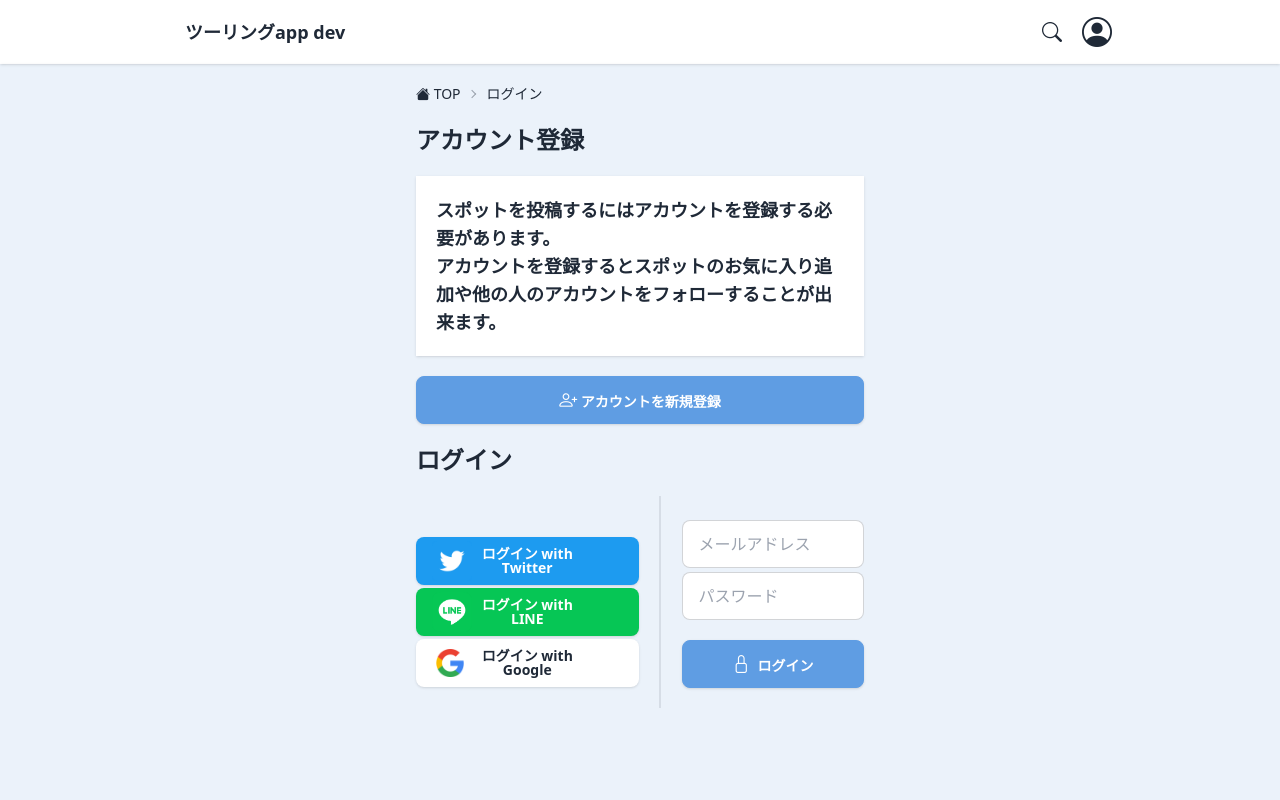
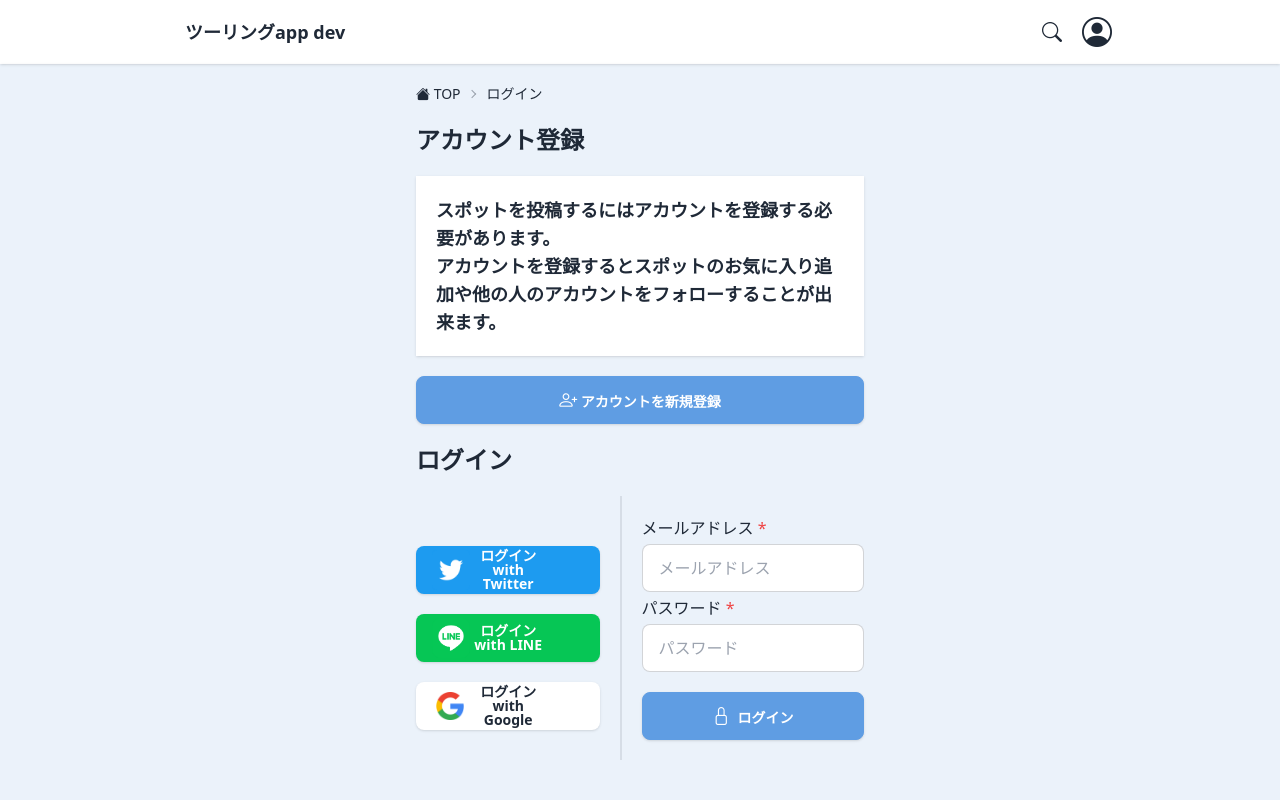
Before and after one commit to wollllll/touring_app, a Vue app in the folder client/: page /auth in a window 1280 px wide. Shown: the top 800 px of the page. Built offline with nearby package versions, Linux system fonts and the light colour scheme; no server answers.

Commit message:
form controlの修正

```diff
--- a/client/src/axios/auth.js
+++ b/client/src/axios/auth.js
@@ -8,6 +8,7 @@ axios.base
 
 export const auth = {
   login(data) {
+    console.log(data)
     axios.csrf()
 
     return axios.base.post('api/login', {
--- a/client/src/axios/spot.js
+++ b/client/src/axios/spot.js
@@ -1,7 +1,7 @@
 import { axios } from '@/axios/index'
 
 export const spot = {
-    get() {
-        return axios.base.get('api/get/spots')
-    },
+  get() {
+    return axios.base.get('api/get/spots')
+  },
 }
--- a/client/src/components/dropdowns/HeaderAvatar.vue
+++ b/client/src/components/dropdowns/HeaderAvatar.vue
@@ -2,9 +2,9 @@
 import { auth } from '@/axios/auth'
 import Avatar from '@/components/users/Avatar'
 import IconWithText from '@/components/viewParts/IconWithText'
+import { alertService } from '@/services/alertService'
 import { authService } from '@/services/authService'
 import { modalService } from '@/services/modalService'
-import {alertService} from "@/services/alertService";
 
 const logout = () => {
   auth
--- /dev/null
+++ b/client/src/components/formParts/FormControl.vue
@@ -0,0 +1,6 @@
+<template>
+  <div class="first:mt-0 w-full mt-1">
+    <slot name="label" />
+    <slot name="input" />
+  </div>
+</template>
--- a/client/src/components/formParts/Input.vue
+++ b/client/src/components/formParts/Input.vue
@@ -1,9 +1,20 @@
 <script setup>
+import { computed } from 'vue'
+
 const props = defineProps({
   type: String,
   id: String,
   placeholder: String,
   disabled: Boolean,
+  modelValue: String,
+})
+
+const emit = defineEmits(['update:modelValue'])
+const text = computed({
+  get: () => props.modelValue,
+  set: (value) => {
+    emit('update:modelValue', value)
+  },
 })
 </script>
 
@@ -14,5 +25,6 @@ const props = defineProps({
     :id="id"
     :disabled="disabled"
     class="input input-bordered w-full mt-1"
+    v-model="text"
   />
 </template>
--- a/client/src/components/formParts/Login.vue
+++ b/client/src/components/formParts/Login.vue
@@ -4,22 +4,28 @@ import GoogleLogin from '@/components/buttons/Google'
 import LineLogin from '@/components/buttons/Line'
 import PrimaryButton from '@/components/buttons/PrimaryButton'
 import TwitterLogin from '@/components/buttons/Twitter'
+import FormControl from '@/components/formParts/FormControl'
 import Input from '@/components/formParts/Input'
+import Label from '@/components/formParts/Label'
 import IconWithText from '@/components/viewParts/IconWithText'
 import { alertService } from '@/services/alertService'
 import { authService } from '@/services/authService'
+import { ref } from 'vue'
 import { useRouter } from 'vue-router'
 
 const router = useRouter()
+const email = ref('')
+const password = ref('')
 
 const login = () => {
   auth
-    .login({ email: 'test@test', password: 'testtest' })
+    .login({ email: email.value, password: password.value })
     .then((response) => {
       authService.commit.setAuth(response.data.auth)
       router.push({ name: 'top' })
       alertService.commit.setIsShownSuccess(true)
       alertService.commit.setSuccessText('ログインしました。')
+
       setTimeout(() => {
         alertService.commit.setIsShownSuccess(false)
         alertService.commit.setSuccessText('')
@@ -38,20 +44,36 @@ const login = () => {
     </div>
     <div class="divider lg:divider-horizontal" />
     <div class="place-items-center lg:py-5 grid flex-grow">
+      <FormControl>
+        <template #label>
+          <Label id="email" :required="true">メールアドレス</Label>
+        </template>
+        <template #input>
           <Input
-        type="login_email"
+            type="email"
             label="メールアドレス"
             id="email"
             placeholder="メールアドレス"
+            v-model="email"
           />
+        </template>
+      </FormControl>
+      <FormControl>
+        <template #label>
+          <Label id="password" :required="true">パスワード</Label>
+        </template>
+        <template #input>
           <Input
-        type="login_password"
+            type="password"
             label="パスワード"
             id="password"
             placeholder="パスワード"
+            v-model="password"
           />
+        </template>
+      </FormControl>
       <PrimaryButton @click="login">
-        <IconWithText icon-class="bi-lock"> ログイン </IconWithText>
+        <IconWithText icon-class="bi-lock"> ログイン</IconWithText>
       </PrimaryButton>
     </div>
   </div>
--- a/client/src/components/users/Edit.vue
+++ b/client/src/components/users/Edit.vue
@@ -1,13 +1,12 @@
 <script setup>
 import PrimaryButton from '@/components/buttons/PrimaryButton'
 import Input from '@/components/formParts/Input'
+import Label from '@/components/formParts/Label'
 import TextArea from '@/components/formParts/TextArea'
 import Avatar from '@/components/users/Avatar'
 import IconWithText from '@/components/viewParts/IconWithText'
-import {authService} from "@/services/authService";
-import {computed, onBeforeMount, ref} from "vue";
-import FormControl from "@/components/formParts/FormControl";
-import Label from "@/components/formParts/Label";
+import { authService } from '@/services/authService'
+import { computed, onBeforeMount, ref } from 'vue'
 
 const user = ref({})
 user.value = computed(() => authService.getters.auth())
@@ -22,18 +21,18 @@ user.value = computed(() => authService.getters.auth())
       </div>
     </div>
     <div class="md:ml-20 w-full">
-        <FormControl>
-            <template #label>
-                <Label for="edit_user_name" :required="true">ユーザー名</Label>
-                <Input
-                    type="text"
-                    id="edit_user_name"
-                    placeholder="ユーザー名"
-                    :required="true"
-                    v-model="user.name"
-                />
-            </template>
-        </FormControl>
+      <!--        <FormControl>-->
+      <!--            <template #label>-->
+      <!--                <Label for="edit_user_name" :required="true">ユーザー名</Label>-->
+      <!--                <Input-->
+      <!--                    type="text"-->
+      <!--                    id="edit_user_name"-->
+      <!--                    placeholder="ユーザー名"-->
+      <!--                    :required="true"-->
+      <!--                    v-model="user.name"-->
+      <!--                />-->
+      <!--            </template>-->
+      <!--        </FormControl>-->
       <!--      <Input-->
       <!--        type="text"-->
       <!--        label="ユーザー名"-->
--- a/client/src/components/users/Profile.vue
+++ b/client/src/components/users/Profile.vue
@@ -6,9 +6,9 @@ import { useRouter } from 'vue-router'
 const router = useRouter()
 
 const props = defineProps({
-    user: {
-      type: Object
-    },
+  user: {
+    type: Object,
+  },
   showFollow: {
     type: Boolean,
     default: false,
@@ -43,7 +43,7 @@ const props = defineProps({
       </div>
     </div>
     <p class="mt-3">
-      {{ user.profile  }}
+      {{ user.profile }}
     </p>
     <p v-if="showFollow" class="mt-3 text-sm text-right">
       <router-link
--- a/client/src/pages/users/show.vue
+++ b/client/src/pages/users/show.vue
@@ -5,10 +5,10 @@ import Profile from '@/components/users/Profile'
 import Breadcrumb from '@/components/viewParts/Breadcrumb'
 import HeadingTitle from '@/components/viewParts/HeadingTitle'
 import { spots } from '@/fakers/spots'
+import { authService } from '@/services/authService'
 import { modalService } from '@/services/modalService'
 import { spotService } from '@/services/spotService'
 import { ref } from 'vue'
-import {authService} from "@/services/authService";
 
 const setShowSpot = (spot) => {
   spotService.commit.setShowSpot(spot)
```
Also changed, not shown: client/src/components/modals/spots/Show.vue (+6 -1 lines), client/src/components/spots/Show.vue (+5 -5 lines), client/src/components/viewParts/GoogleMap.vue (+7 -4 lines). Lines whose indentation alone changed are shown as unchanged.
